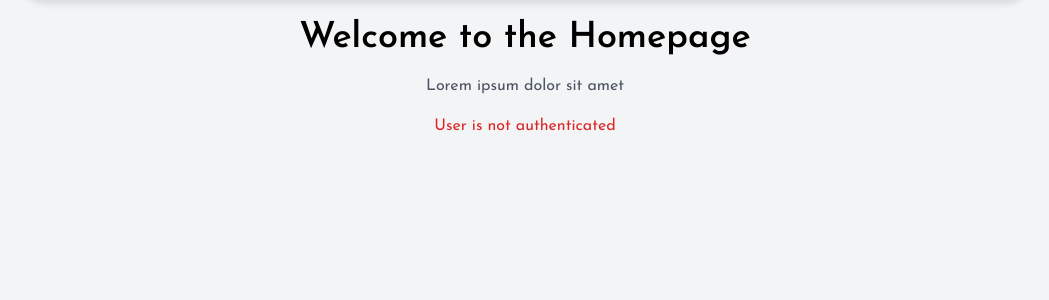
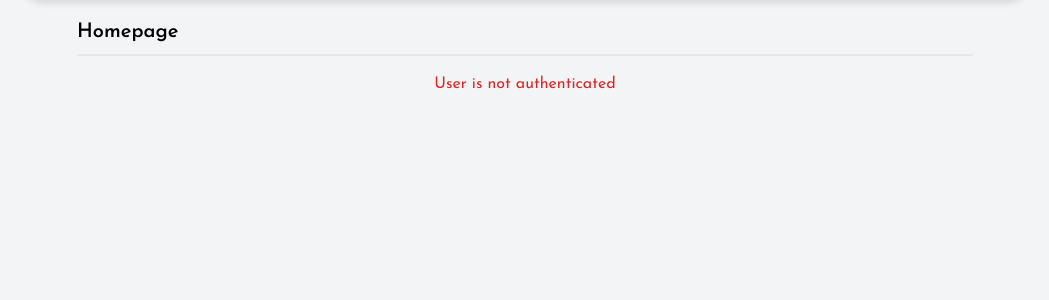
Before and after one commit to caqqmarina/GA2_KKI_ILoveBasdat, a Django app: page /homepage/ in a window 1280 px wide. Shown: the part 86-386 px from the top of the page, without its empty margins (115-1164 px from the left). Run offline with Django 5.2, Linux system fonts and the light colour scheme.

Commit message:
temporary

```diff
--- a/main/templates/Homepage.html
+++ b/main/templates/Homepage.html
@@ -3,14 +3,17 @@
 {% block title %}{% endblock %}
 {% block content %}
 {% include 'navbar1.html' %}
+
 <!-- Box Container -->
 <div class="bg-transparent p-8 rounded-lg mb-8">
     <h2 class="text-lg font-semibold text-indigo-700"></h2>
     <p class="text-sm text-gray-600"></p>
 </div>
-<div> <!-- Add padding to push content below navbar -->
-    <h1 class="text-center text-4xl font-bold mt-10">Welcome to the Homepage</h1>
-    <p class="text-center text-gray-600 mt-4">Lorem ipsum dolor sit amet</p>
+
+<div class="mt-10 mx-auto max-w-4xl">
+    <div class="flex justify-between items-center border-b-2 pb-2">
+        <h1 class="text-xl font-bold">Homepage</h1>
+    </div>
     {% if user and user.is_authenticated %}
         <p class="text-center text-green-600 mt-4">User is authenticated</p>
         {% if is_worker %}
```
